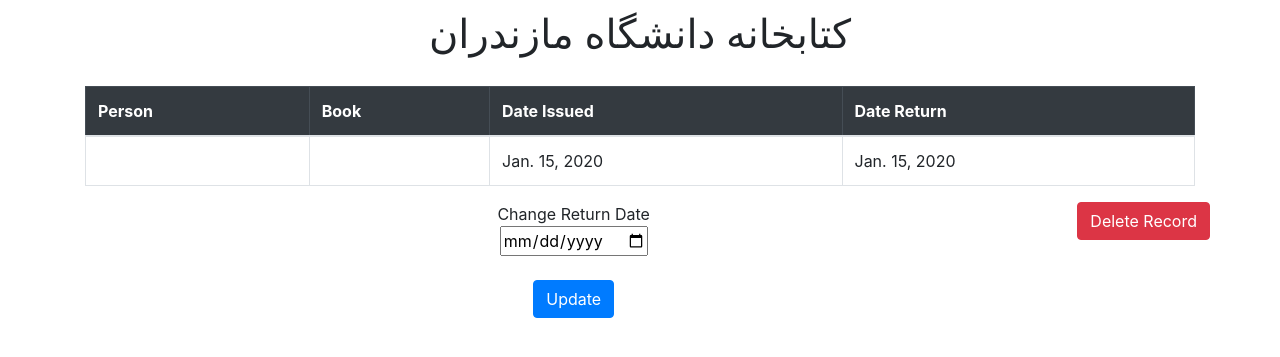
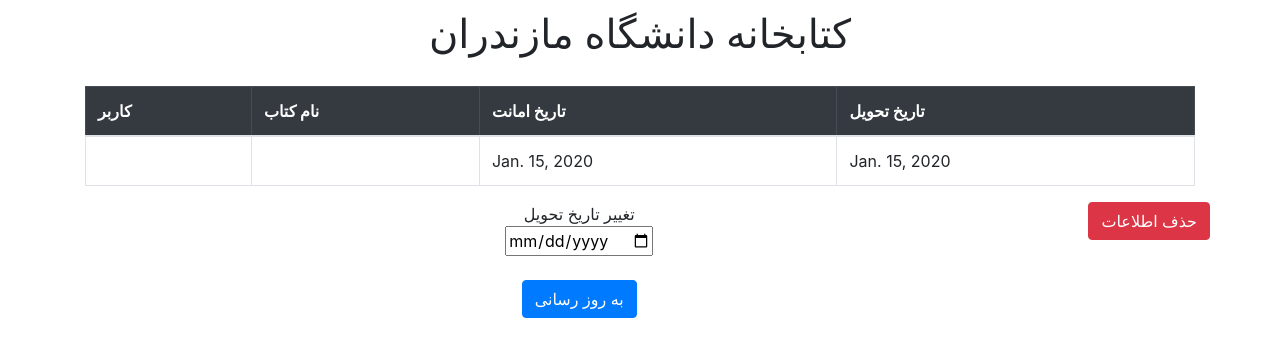
Before and after one commit to mazahermoradian/final-project, a Django app: page /books/edit-issued/1 in a window 1280 px wide. Shown: the part 58-415 px from the top of the page. Run offline with Django 3.2, Linux system fonts and the light colour scheme; a user stored in the database is signed in; data comes from the database, SQL or seed files in the repository; tables that the repository leaves empty hold one stand-in row (values such as "Sample post"); parts of the project's set-up code (start-up, migrations or seed data) failed here and were passed over.

Commit message:
Update edit_issued.html

```diff
--- a/templates/edit_issued.html
+++ b/templates/edit_issued.html
@@ -8,10 +8,10 @@
             <thead class="table-dark">
             <tr>
 
-                <th scope="col">Person</th>
-                <th scope="col">Book</th>
-                <th scope="col">Date Issued</th>
-                <th scope="col">Date Return</th>
+                <th scope="col">کاربر</th>
+                <th scope="col">نام کتاب</th>
+                <th scope="col">تاریخ امانت</th>
+                <th scope="col">تاریخ تحویل</th>
 
 
 
@@ -40,11 +40,11 @@
 
 
                 <div class="col" style="text-align: center">
-                    Change Return Date<br>
+                    تغییر تاریخ تحویل<br>
                     <input type="date" id="start" name="expires_on">
                     <br>
                     <br>
-                    <button type="submit" class="btn btn-primary">Update</button>
+                    <button type="submit" class="btn btn-primary">به روز رسانی</button>
                 </div>
 
         </form>
@@ -52,7 +52,7 @@
 
             <div class="add-row">
             <form method="get" action="{% url 'delete_issued' task_obj.id %}" style="text-align: center">
-                <button type=" submit" class="btn btn-danger">Delete Record</button>
+                <button type=" submit" class="btn btn-danger">حذف اطلاعات</button>
             </form>
             </div>
 
```
